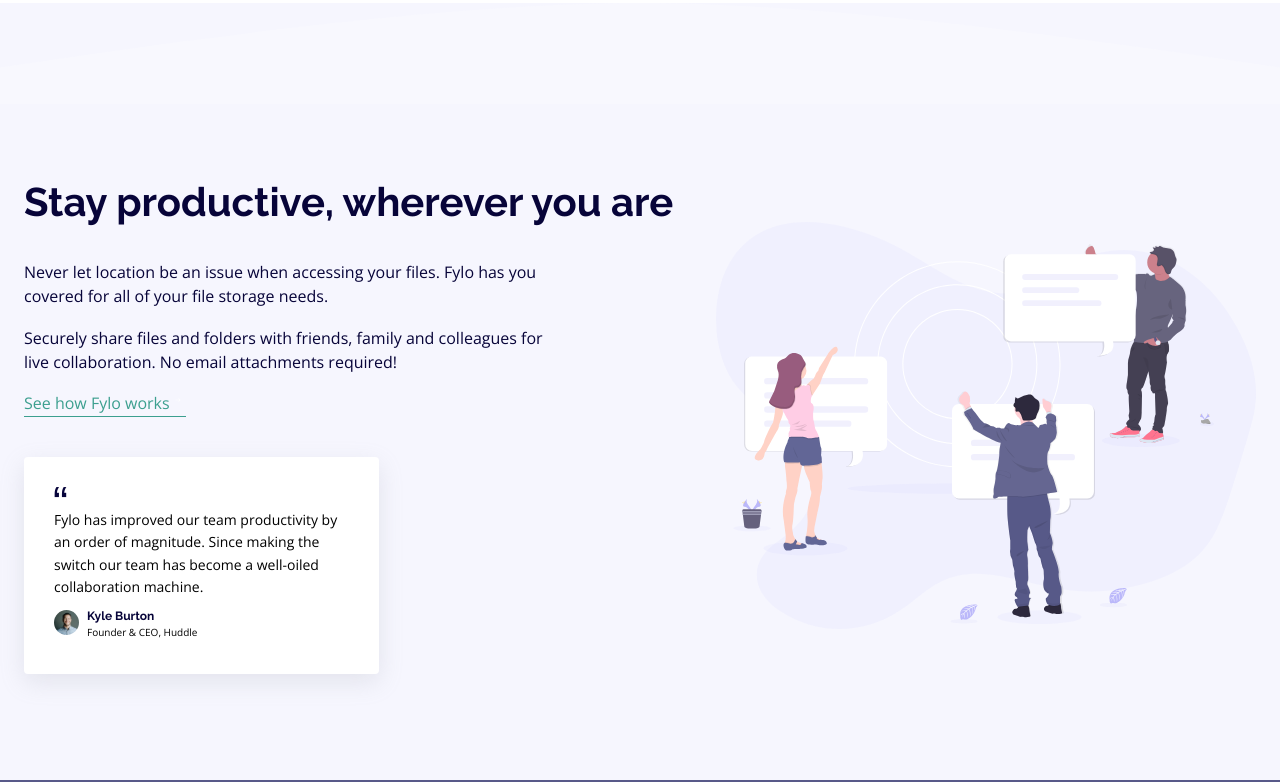
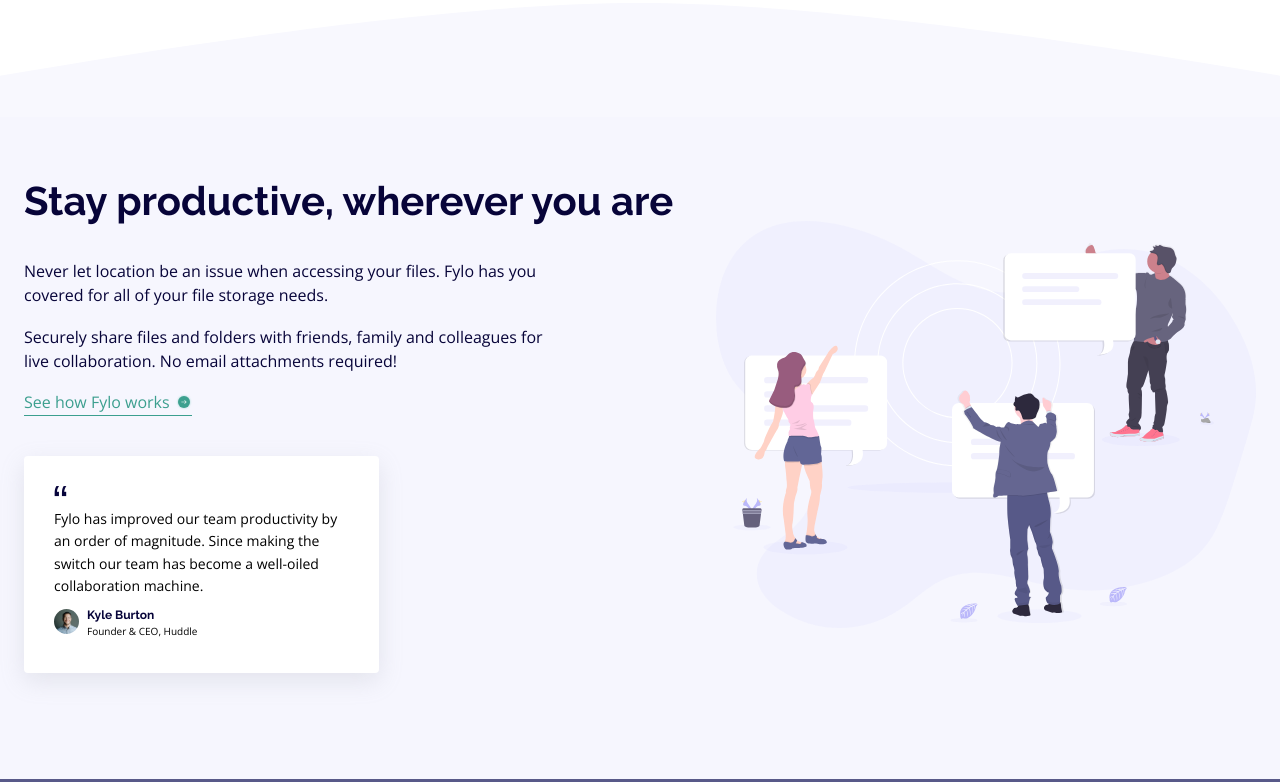
Before and after one commit to Mhmd-Tarek-Mhmd/Fylo, a plain HTML site: page index.html in a window 1280 px wide. Shown: the part 859-1641 px from the top of the page. Drawn offline with nearby package versions, Linux system fonts and the light colour scheme.

Commit message:
Edit: page structure & styles

```diff
--- a/assets/style.css
+++ b/assets/style.css
@@ -207,6 +207,7 @@ img {
     padding-block: 65px 170px;
   }
   .nav {
+    padding-inline: 0;
     margin-bottom: 80px;
   }
   .nav .logo {
@@ -267,11 +268,16 @@ img {
 /* Productive section */
 
 .productive {
-  background-size: 100%;
+}
+.productive .curve {
+  height: 53px;
+  background-size: 100% 100%;
+  background-repeat: no-repeat;
+  background-image: url(images/bg-curve-mobile.svg);
+}
+.productive .wrapper {
   padding-block: 185px 164px;
-  background-repeat: no-repeat;
   background-color: var(--light-grayish-blue);
-  background-image: url(images/bg-curve-mobile.svg);
 }
 .productive .img {
   margin-bottom: 175px;
@@ -289,8 +295,10 @@ img {
 .productive .cta {
   font-size: 24px;
   margin-top: 72px;
+  column-gap: 14px;
   color: var(--cyan);
   width: fit-content;
+  align-items: center;
   margin-inline: auto;
   padding-bottom: 12px;
   will-change: opacity;
@@ -298,13 +306,22 @@ img {
   transition-duration: 0.3s;
   transition-property: opacity;
 }
+.productive .cta img {
+  width: 22px;
+  height: 22px;
+}
 .productive .cta:is(:hover, :focus-visible) {
   opacity: 0.8;
 }
 @media (min-width: 992px) {
   .productive {
-    padding-block: 175px 106px;
+  }
+  .productive .curve {
+    height: 114px;
     background-image: url(images/bg-curve-desktop.svg);
+  }
+  .productive .wrapper {
+    padding-block: 60px 106px;
   }
   .productive .container {
     display: grid;
@@ -328,10 +345,15 @@ img {
   }
   .productive .cta {
     margin-top: 0;
+    font-size: 16px;
+    column-gap: 6px;
     margin-inline: 0;
-    font-size: 16px;
     padding-bottom: 2px;
     border-bottom-width: 1px;
+  }
+  .productive .cta img {
+    width: 16px;
+    height: 16px;
   }
 }
 
@@ -437,6 +459,9 @@ img {
   }
   .access .form input {
     width: 475px;
+  }
+  .access .form [role="alert"] {
+    top: 52px;
   }
   .access .form button {
     min-height: 48px;
--- a/index.html
+++ b/index.html
@@ -70,6 +70,7 @@
       <!-- Productive section -->
       <section class="productive">
         <div aria-hidden="true" class="curve"></div>
+        <div class="wrapper">
           <div class="container">
             <img
               class="img"
@@ -91,14 +92,15 @@
               </p>
               <a href="/" class="cta | flex">
                 See how Fylo works
-              <!-- prettier-ignore -->
-              <svg aria-hidden="true" focusable="false" width="16" height="16" xmlns="http://www.w3.org/2000/svg" xmlns:xlink="http://www.w3.org/1999/xlink"><defs><circle id="b" cx="6" cy="6" r="6"/><filter x="-25%" y="-25%" width="150%" height="150%" filterUnits="objectBoundingBox" id="a"><feOffset in="SourceAlpha" result="shadowOffsetOuter1"/><feGaussianBlur stdDeviation="1" in="shadowOffsetOuter1" result="shadowBlurOuter1"/><feColorMatrix values="0 0 0 0 0.239215686 0 0 0 0 0.62745098 0 0 0 0 0.560784314 0 0 0 0.793506567 0" in="shadowBlurOuter1"/></filter></defs><g fill="none" fill-rule="evenodd"><g transform="translate(2 2)"><use fill="#000" filter="url(#a)" xlink:href="#b"/><use fill="#3DA08F" xlink:href="#b"/></g><path d="M8.582 6l-.363.35 1.452 1.4H5.333v.5h4.338L8.22 9.65l.363.35 2.074-2z" fill="#FFF"/></g></svg>
+                <img
+                  aria-hidden="true"
+                  src="assets/images/icon-arrow.svg"
+                  alt=""
+                />
               </a>
-
               <div class="card">
                 <!-- prettier-ignore -->
                 <svg class="icon" aria-hidden="true" focusable="false" width="13" height="12" xmlns="http://www.w3.org/2000/svg"><text transform="translate(-34 -25)" fill="#07043B" fill-rule="evenodd" font-family="Helvetica" font-size="45"><tspan x="33" y="56">“</tspan></text></svg>
-
                 <blockquote class="quote">
                   Fylo has improved our team productivity by an order of
                   magnitude. Since making the switch our team has become a
@@ -114,6 +116,7 @@
                   <div>
                     <strong class="name">Kyle Burton</strong>
                     <span class="position">Founder & CEO, Huddle</span>
+                  </div>
                 </div>
               </div>
             </div>
```
Also changed, not shown: assets/images/icon-arrow.svg (added). Lines whose indentation alone changed are shown as unchanged.
